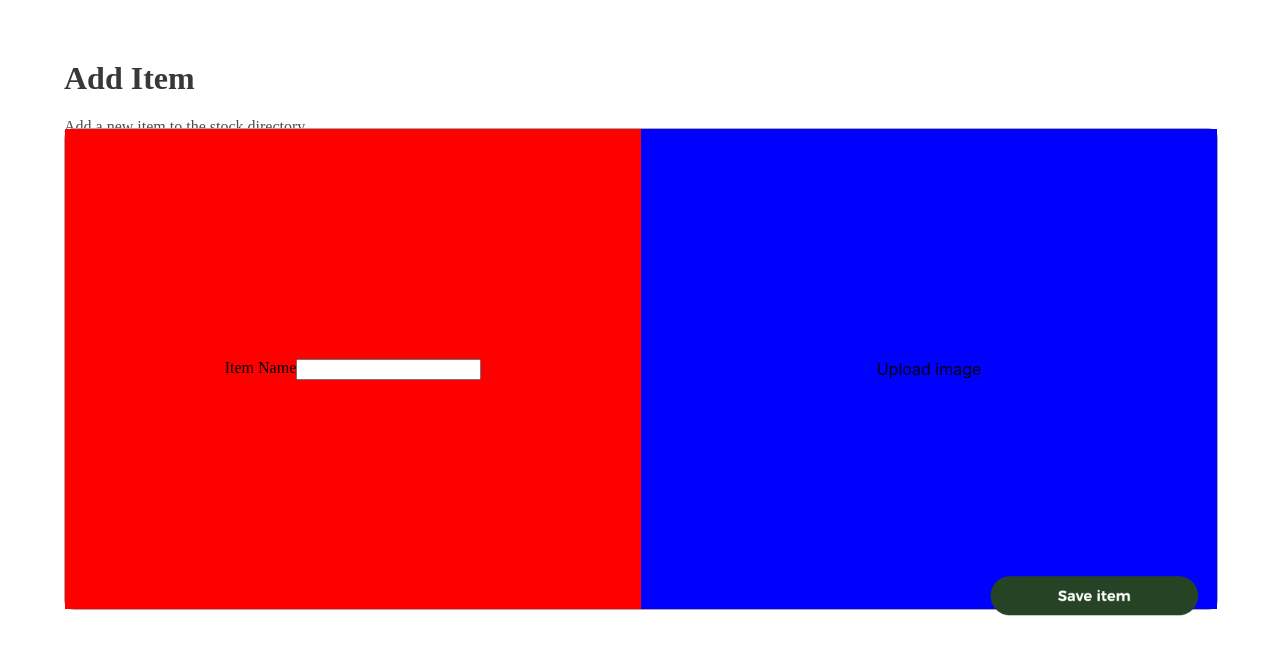
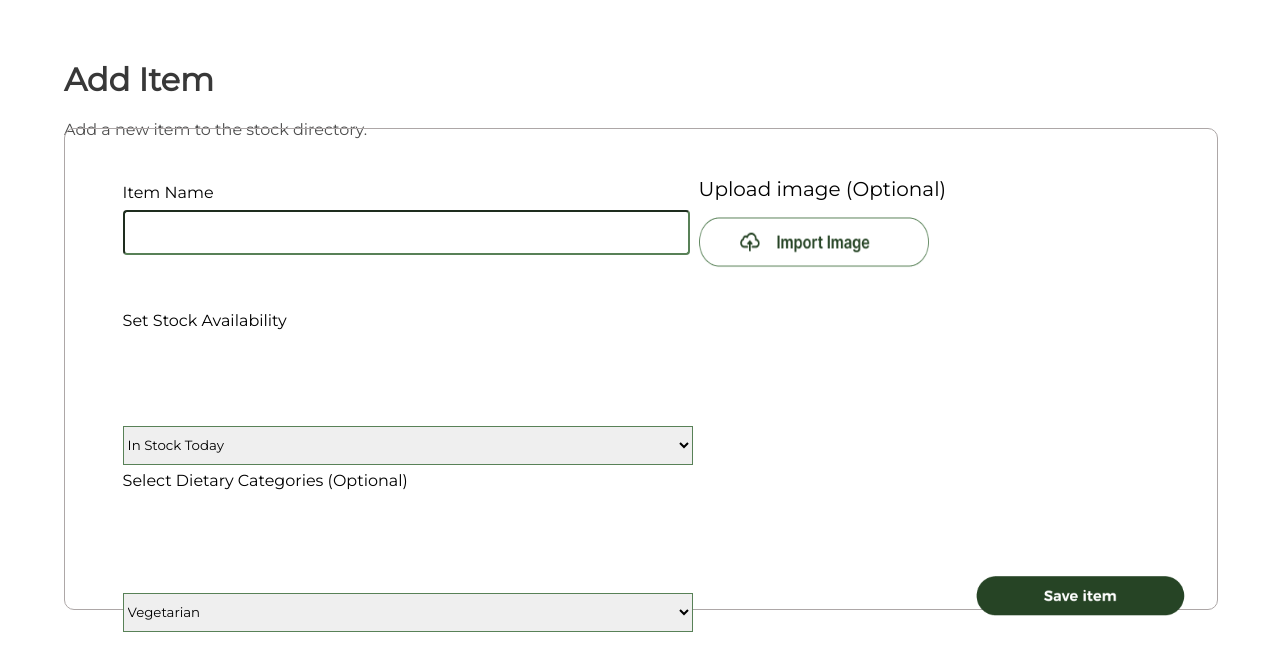
Before and after one commit to codebase-berkeley/berkeley-food-pantry, a React (Create React App) app in the folder client/: page / in a window 1280 px wide. Shown: the top 670 px of the page. Built offline with nearby package versions, Linux system fonts and the light colour scheme.

Commit message:
add item done, however need to fix spacing between dropdown menus

```diff
--- a/client/src/AddFood.css
+++ b/client/src/AddFood.css
@@ -1,3 +1,5 @@
+@import url('https://fonts.googleapis.com/css2?family=Inter&display=swap');
+@import url('https://fonts.googleapis.com/css2?family=Montserrat&display=swap');
 
 .add-food-component-container {
     display: flex;
@@ -45,35 +47,80 @@
     height: 5vh;
     width: 5vw;
     margin-top: 45%;
-    margin-left: -50px;
+    margin-left: -5%;
 }
 
 .item-selections {
     display: flex;
-    justify-content: center;
-    align-items: center;
-    height: 100%;
-    width: 50%;
-    background-color: red;
+    justify-content: column;
+    height: 80%;
+    width: 40%;
+    /* background-color: red; */
 }
 
 .upload-image {
     display: flex;
-    justify-content: center;
-    align-items: center;
-    height: 100%;
-    width: 50%;
-    background-color: blue;
+    justify-content: column;
+    /* align-items: center; */
+    flex-direction: column;
+    height: 80%;
+    width: 40%;
+    padding-left: 10%;
+    /* background-color: blue; */
+    font-family: "Montserrat";
+    font-size: 150%;
 }
 
 .item-name-input {
     display: flex;
     font-family: "Montserrat";
-
+    font-size: 2vh;
 }
 
 .input-box {
     display: flex;
-    border-radius: 50px 50px 50px 50px;
-    background-color: blue;
+
 }
+
+label, input{
+    display:flex;
+    flex-direction: column;
+    border-radius: 4px 4px 4px 4px;
+    font-size: 2vh;
+    font-family: "Montserrat";
+    margin-top: 2%;
+    height: 32%;
+    width: 140%;
+    border-color: #588157;;
+  }
+
+.import-image-button {
+    display: flex;
+    height: 14%;
+    width: 50%;
+    margin-top: 3%;
+}
+
+.stock-select-list {
+    font-family: "Montserrat";
+    margin-top: -60%;
+    height: 10%;
+    width: 200%;
+    border-color: #588157;
+}
+
+.dietary-categories-select-list {
+    font-family: "Montserrat";
+    margin-top: 0%;
+    height: 10%;
+    width: 200%;
+    border-color: #588157;
+}
+
+.upload-image-text {
+    font-size: 2.5vh;
+}
+
+.stock-select-list label {
+
+}
--- a/client/src/AddFood.js
+++ b/client/src/AddFood.js
@@ -1,5 +1,6 @@
 import './AddFood.css';
 import saveitembutton from './assets/saveitembutton.png';
+import importimage from './assets/importimage.png';
 
 export default function AddFood() {
     return(
@@ -16,14 +17,27 @@ export default function AddFood() {
                             Item Name
                             <input type="text" name="name" />
                          </label>
-
+                         <label for="stock-select-list">Set Stock Availability</label>
+                            <select className="stock-select-list" id="selectList">
+                                <option value="option 1">In Stock Today</option>
+                                <option value="option 2">Not in Stock</option>
+                            </select>
+                        <label for="dietary-categories-select-list">Select Dietary Categories (Optional)</label>
+                            <select className="dietary-categories-select-list" id="selectList">
+                                <option value="option 1">Vegetarian</option>
+                                <option value="option 2">Vegan</option>
+                                <option value="option 3">None</option>
+                            </select>
                     </form>
                     </div>
-                    <div className = 'upload-image'>Upload image</div>
+                    <div className = 'upload-image'>
+                        <div className = 'upload-image-text'>Upload image (Optional)</div>
+                            <img src ={importimage} className = "import-image-button" alt = "save item button"></img>
+                    </div>
                 </div>
-                <div className = 'save-item-button-container'>
-                    <img src ={saveitembutton} className = "save-item-button" alt = "save item button"></img>
-                </div>
+            <div className = 'save-item-button-container'>
+                <img src ={saveitembutton} className = "save-item-button" alt = "save item button"></img>
+            </div>
         </div>
     )
 }
```
Also changed, not shown: client/src/assets/importimage.png (added).
